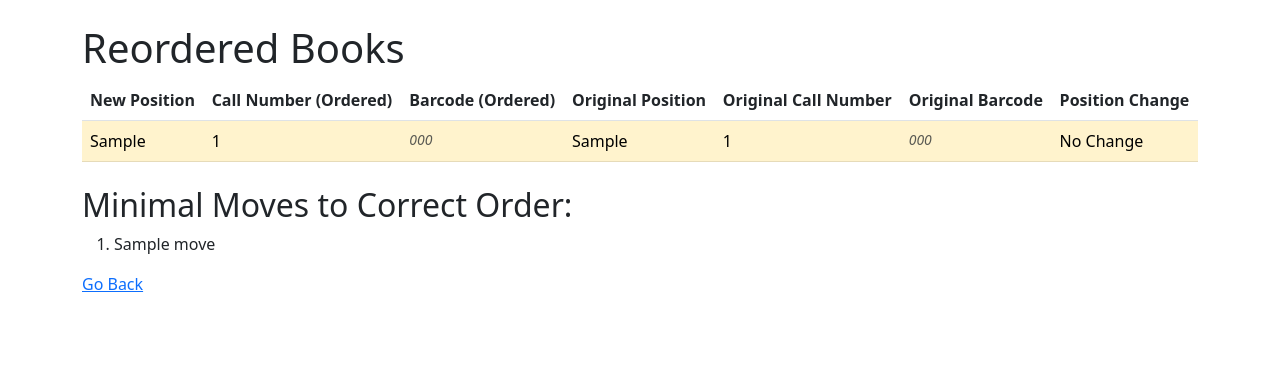
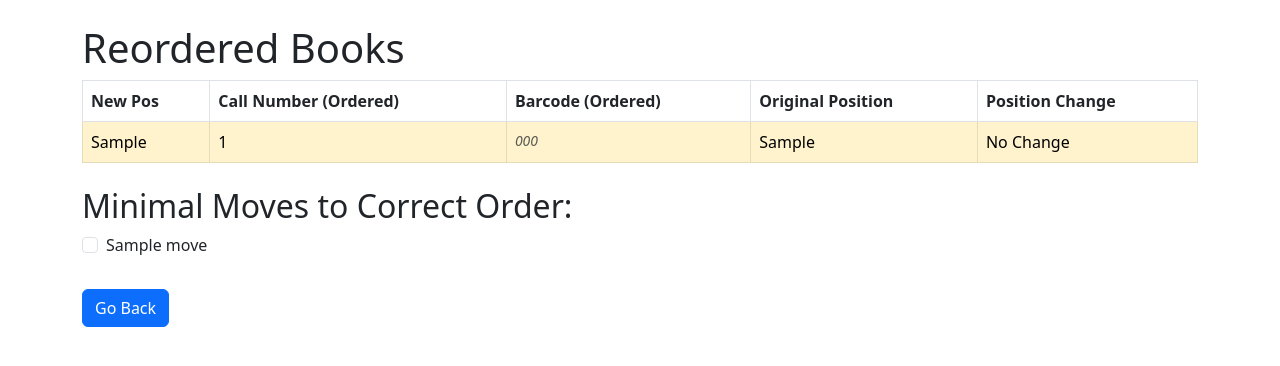
Before and after one commit to hunordori/shelf, a Django app: template shelf_organizer/books/templates/books/result.html in a window 1280 px wide. Shown: the part 56-422 px from the top of the page. Run offline with Django 5.2, Linux system fonts and the light colour scheme; the template is opened without the code that fills it: most values are stand-ins (such as "Sample title", 1, 10 or a date in 2020).

Commit message:
list formating and checkbox

```diff
--- a/shelf_organizer/books/templates/books/result.html
+++ b/shelf_organizer/books/templates/books/result.html
@@ -7,15 +7,15 @@ Reordered Books
 {% block content %}
 <h1 class="mt-4">Reordered Books</h1>
 
-<table class="table">
-    <thead>
+<table class="table table-bordered">
+    <thead class="thead-light">
         <tr>
-            <th>New Position</th>
+            <th>New Pos</th>
             <th>Call Number (Ordered)</th>
             <th>Barcode (Ordered)</th>
             <th>Original Position</th>
-            <th>Original Call Number</th>
-            <th>Original Barcode</th>
+            {% comment %} <th>Original Call Number</th>
+            <th>Original Barcode</th> {% endcomment %}
             <th>Position Change</th>
         </tr>
     </thead>
@@ -26,13 +26,13 @@ Reordered Books
             <td>{{ row.ordered_call_number }}</td>
             <td class="text-muted fst-italic small">{{ row.ordered_barcode }}</td>
             <td>{{ row.original_position }}</td>
-            <td>{{ row.original_call_number }}</td>
-            <td class="text-muted fst-italic small">{{ row.original_barcode }}</td>
+            {% comment %} <td>{{ row.original_call_number }}</td>
+            <td class="text-muted fst-italic small">{{ row.original_barcode }}</td> {% endcomment %}
             <td>
                 {% if row.position_change > 0 %}
-                    ↑{{ row.abs_position_change }}
+                    <span class="text-success">&uarr;{{ row.abs_position_change }}</span>
                 {% elif row.position_change < 0 %}
-                    ↓{{ row.abs_position_change }}
+                    <span class="text-danger">&darr;{{ row.abs_position_change }}</span>
                 {% else %}
                     No Change
                 {% endif %}
@@ -42,15 +42,37 @@ Reordered Books
     </tbody>
 </table>
 
-<!-- Display minimal moves if any -->
 <h2 class="mt-4">Minimal Moves to Correct Order:</h2>
-<ol>
-    {% for move in moves %}
-    <li>{{ move }}</li>
-    {% empty %}
-    <li>No moves required. The order is already correct.</li>
-    {% endfor %}
-</ol>
+<form id="movesForm">
+    <ul class="list-unstyled">
+        {% for move in moves %}
+        <li>
+            <div class="form-check">
+                <input class="form-check-input" type="checkbox" id="move{{ forloop.counter }}" onchange="markCompleted(this)">
+                <label class="form-check-label" for="move{{ forloop.counter }}" id="label{{ forloop.counter }}">
+                    {{ move|safe }}
+                </label>
+            </div>
+        </li>
+        {% empty %}
+        <li>No moves required. The order is already correct.</li>
+        {% endfor %}
+    </ul>
+</form>
 
-<a href="{% url 'reorder_books' %}">Go Back</a>
+<a href="{% url 'reorder_books' %}" class="btn btn-primary mt-3">Go Back</a>
+
+<script>
+    function markCompleted(checkbox) {
+        var label = document.getElementById('label' + checkbox.id.replace('move', ''));
+        if (checkbox.checked) {
+            label.style.textDecoration = 'line-through';  // Cross out the text
+            label.style.color = 'gray';  // Change text color to gray
+        } else {
+            label.style.textDecoration = 'none';  // Remove line-through when unchecked
+            label.style.color = 'black';  // Change text color back to black
+        }
+    }
+</script>
+
 {% endblock %}
```
Also changed, not shown: shelf_organizer/books/views.py (+10 -4 lines).
